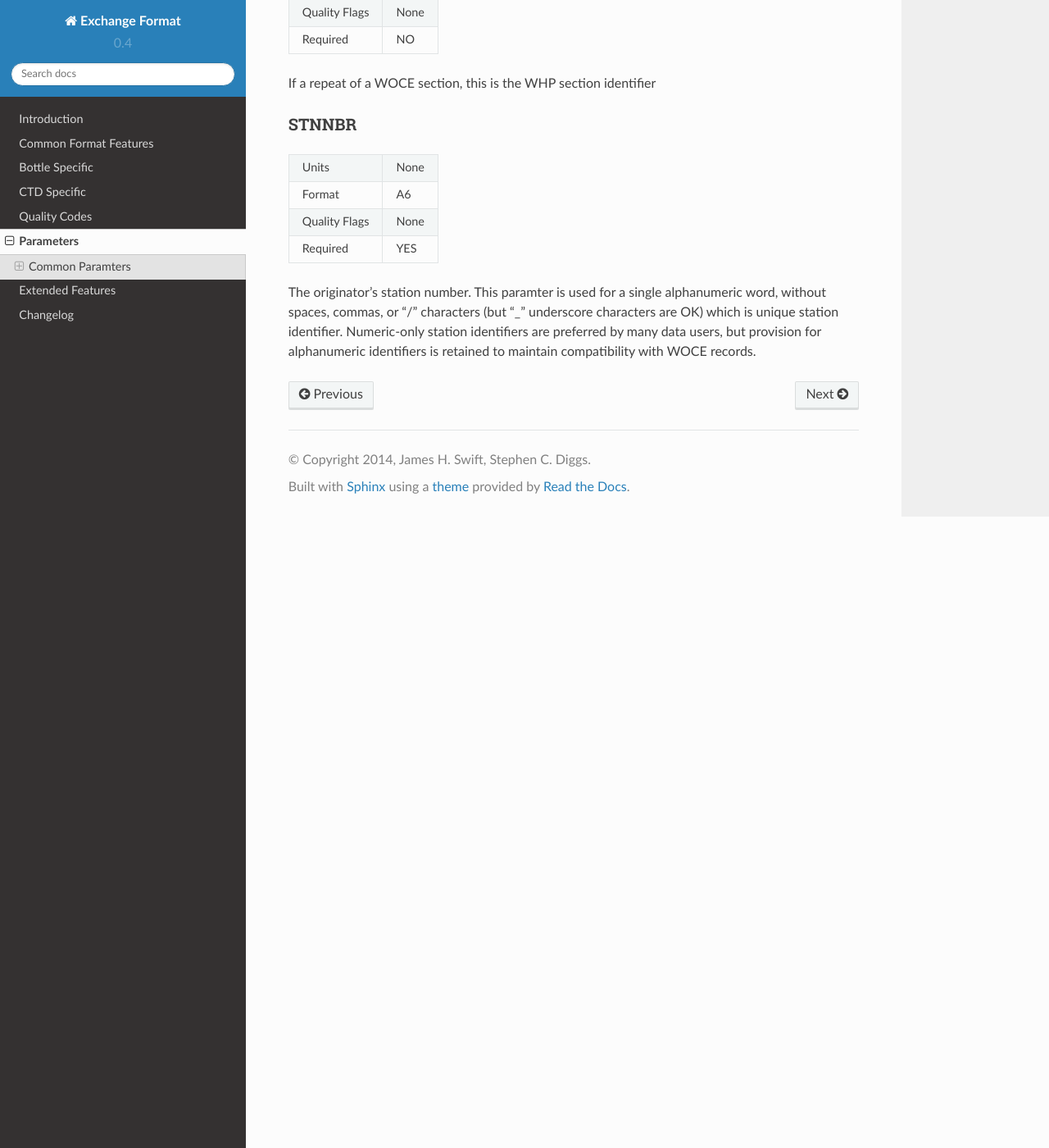
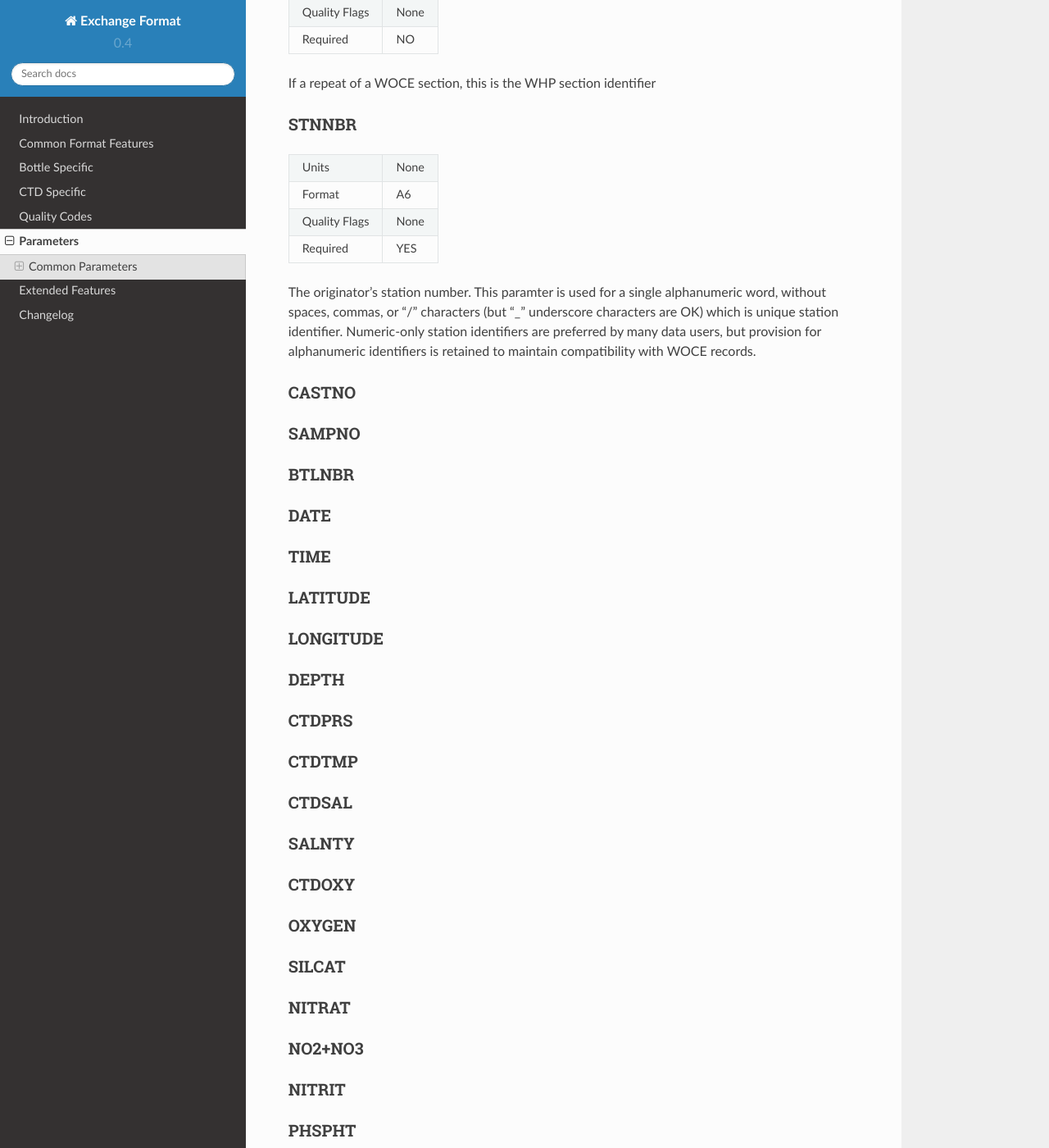
Before and after one commit to cchdo/exchange, a Sphinx documentation site: the page built from docs/parameters.rst, in a window 1280 px wide and 1400 px high, scrolled down 999 px. Shown: the whole window at 82% size. Built offline with Sphinx 7.4.7 and the Read the Docs theme 2.0.0, drawn with Linux system fonts in a browser that asks for light colours; some of the changed text lies outside the part shown.

```diff
--- a/docs/parameters.rst
+++ b/docs/parameters.rst
@@ -1,8 +1,9 @@
 Parameters
 ==========
 
-Common Paramters
-----------------
+
+Common Parameters
+-----------------
 
 .. hlist::
   :columns: 3
@@ -10,44 +11,44 @@
   * EXPOCODE_
   * SECT_ID_
   * STNNBR_
-  * CASNO
-  * SAMPNO
-  * BTLNBR
-  * DATE
-  * TIME
-  * LATITUDE
-  * LONGITUDE
-  * DEPTH
-  * CTDPRS
-  * CTDTMP
-  * CTDSAL
-  * SALNTY
-  * CTDOXY
-  * OXYGEN
-  * SILCAT
-  * NITRAT
-  * NO2+NO3
-  * NITRIT
-  * PHSPHT
-  * CFC-11
-  * CFC-12
-  * CFC113
-  * CCL4
-  * TRITUM
-  * HELIUM
-  * DELHE3
-  * DELC14
-  * DELC13
-  * O18O16
-  * ALKALI
-  * TCARBN
-  * PCO2
-  * PCO2_TMP
-  * PH
-  * PH_TMP
-  * PH_SCALE
-  * DOC
-  * TDN
+  * CASTNO_
+  * SAMPNO_
+  * BTLNBR_
+  * DATE_
+  * TIME_
+  * LATITUDE_
+  * LONGITUDE_
+  * DEPTH_
+  * CTDPRS_
+  * CTDTMP_
+  * CTDSAL_
+  * SALNTY_
+  * CTDOXY_
+  * OXYGEN_
+  * SILCAT_
+  * NITRAT_
+  * NO2+NO3_
+  * NITRIT_
+  * PHSPHT_
+  * CFC-11_
+  * CFC-12_
+  * CFC113_
+  * CCL4_
+  * TRITUM_
+  * HELIUM_
+  * DELHE3_
+  * DELC14_
+  * DELC13_
+  * O18O16_
+  * ALKALI_
+  * TCARBN_
+  * PCO2_
+  * PCO2_TMP_
+  * PH_
+  * PH_TMP_
+  * PH_SCALE_
+  * DOC_
+  * TDN_
 
 EXPOCODE
 ^^^^^^^^
@@ -87,3 +88,117 @@
 The originator's station number.
 This paramter is used for a single alphanumeric word, without spaces, commas, or "/" characters (but "_" underscore characters are OK) which is unique station identifier.
 Numeric-only station identifiers are preferred by many data users, but provision for alphanumeric identifiers is retained to maintain compatibility with WOCE records.
+
+CASTNO
+^^^^^^
+
+SAMPNO
+^^^^^^^
+
+BTLNBR
+^^^^^^
+
+DATE
+^^^^
+
+TIME
+^^^^
+
+LATITUDE
+^^^^^^^^
+
+LONGITUDE
+^^^^^^^^^
+
+DEPTH
+^^^^^
+
+CTDPRS
+^^^^^^
+
+CTDTMP
+^^^^^^
+
+CTDSAL
+^^^^^^
+
+SALNTY
+^^^^^^
+
+CTDOXY
+^^^^^^
+
+OXYGEN
+^^^^^^
+
+SILCAT
+^^^^^^
+
+NITRAT
+^^^^^^
+
+NO2+NO3
+^^^^^^^
+
+NITRIT
+^^^^^^
+
+PHSPHT
+^^^^^^
+
+CFC-11
+^^^^^^
+
+CFC-12
+^^^^^^
+
+CFC113
+^^^^^^
+
+CCL4
+^^^^
+
+TRITUM
+^^^^^^
+
+HELIUM
+^^^^^^
+
+DELHE3
+^^^^^^
+
+DELC14
+^^^^^^
+
+DELC13
+^^^^^^
+
+O18O16
+^^^^^^
+
+ALKALI
+^^^^^^
+
+TCARBN
+^^^^^^
+
+PCO2
+^^^^
+
+PCO2_TMP
+^^^^^^^^
+
+PH
+^^
+
+PH_TMP
+^^^^^^
+
+PH_SCALE
+^^^^^^^^
+
+DOC
+^^^
+
+TDN
+^^^
```
